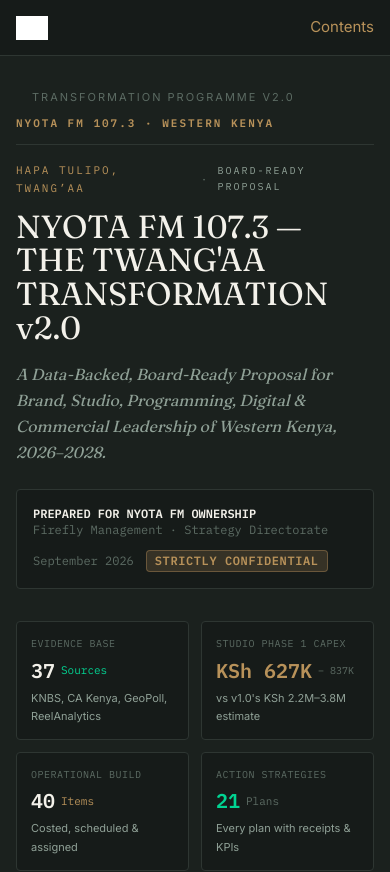
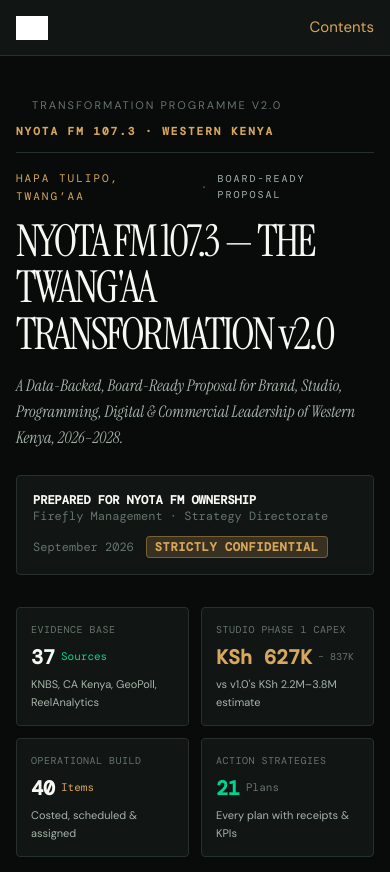
Before and after one commit to Muluvi/Nyota-FM, a React (Vite) app: page / in a window 390 px wide. Shown: the top 872 px of the page. Built offline with nearby package versions, Linux system fonts and the light colour scheme; grey boxes are pictures that could not be loaded.

Commit message:
Refine Nyota FM visual system for sleek mobile layout

```diff
--- a/src/App.tsx
+++ b/src/App.tsx
@@ -26,10 +26,10 @@ export default function App() {
   };
 
   return (
-    <div className="min-h-screen bg-ink text-paper font-body selection:bg-brass selection:text-ink pb-24">
+    <div className="min-h-screen overflow-x-hidden bg-ink text-paper font-body selection:bg-brass selection:text-ink pb-16 sm:pb-24">
       <Header />
 
-      <main className="max-w-4xl mx-auto px-4 sm:px-6 pt-12">
+      <main className="mx-auto w-full max-w-6xl px-4 pt-14 sm:px-6 sm:pt-16">
         {/* Cover / Hero Block & How to Read This Document */}
         <DocumentHero onNavigate={handleNavigate} />
 
@@ -76,7 +76,7 @@ export default function App() {
       </main>
 
       {/* Footer */}
-      <footer className="max-w-4xl mx-auto px-4 sm:px-6 py-12 flex flex-col sm:flex-row items-center justify-between border-t border-hairline mt-20 gap-4">
+      <footer className="mx-auto mt-16 flex w-full max-w-6xl flex-col items-center justify-between gap-4 border-t border-hairline px-4 py-10 sm:mt-20 sm:flex-row sm:px-6 sm:py-12">
         <div className="text-eyebrow text-sage-dim text-center sm:text-left">
           THE TWANG’AA TRANSFORMATION v2.0 • NYOTA FM 107.3 • STRICTLY CONFIDENTIAL
         </div>
--- a/src/index.css
+++ b/src/index.css
@@ -1,31 +1,36 @@
-@import url('https://fonts.googleapis.com/css2?family=Fraunces:opsz,wght@9..144,400;9..144,500&family=IBM+Plex+Mono:wght@400;500;600&family=Inter:wght@400;500&display=swap');
+@import url('https://fonts.googleapis.com/css2?family=DM+Mono:wght@400;500&family=DM+Sans:wght@400;500;600;700&family=Instrument+Serif:ital@0;1&display=swap');
 @import "tailwindcss";
 
 @theme {
-  --color-ink: #1B211E;
-  --color-ink-2: #161B19;
-  --color-paper: #F3F1EA;
-  --color-sage: #8FA096;
-  --color-sage-dim: #5C6B63;
-  --color-brass: #B8925A;
-  --color-hairline: #2E3632;
-  --color-brick: #8C5A46;
-  --color-moss: #5C7A66;
+  --color-ink: #090B0A;
+  --color-ink-2: #111513;
+  --color-paper: #F7F8F4;
+  --color-sage: #A7B5AC;
+  --color-sage-dim: #66756C;
+  --color-brass: #D6A75C;
+  --color-hairline: #27312C;
+  --color-brick: #9B624C;
+  --color-moss: #76A486;
 
-  --font-display: "Fraunces", serif;
-  --font-body: "Inter", sans-serif;
-  --font-mono: "IBM Plex Mono", monospace;
+  --font-display: "Instrument Serif", serif;
+  --font-body: "DM Sans", sans-serif;
+  --font-mono: "DM Mono", monospace;
 }
 
 /* Base Configuration */
 html {
   font-size: 16px;
   scroll-behavior: smooth;
-  background-color: var(--color-ink);
+  background: #090B0A;
+  overflow-x: hidden;
 }
 
 body {
-  background-color: var(--color-ink);
+  min-width: 320px;
+  background:
+    radial-gradient(circle at 88% 0%, rgba(214, 167, 92, .08), transparent 28rem),
+    radial-gradient(circle at 0% 35%, rgba(118, 164, 134, .05), transparent 24rem),
+    var(--color-ink);
   color: var(--color-paper);
   font-family: var(--font-body);
   line-height: 1.65;
@@ -34,8 +39,10 @@ body {
 }
 
 /* Typography Scale */
-h1 { font-size: clamp(2rem, 8vw, 3.2rem); }
-h2 { font-size: clamp(1.4rem, 5.5vw, 2rem); }
+h1 { font-size: clamp(2.75rem, 8vw, 5.9rem); letter-spacing: -.055em; }
+h2 { font-size: clamp(2rem, 5.5vw, 3.6rem); letter-spacing: -.045em; }
+h3 { letter-spacing: -.035em; }
+::selection { background: var(--color-brass); color: var(--color-ink); }
 .text-data { font-family: var(--font-mono); font-size: clamp(1.3rem, 5vw, 2.2rem); }
 .text-eyebrow { font-size: 11px; text-transform: uppercase; letter-spacing: 2px; }
 
```
